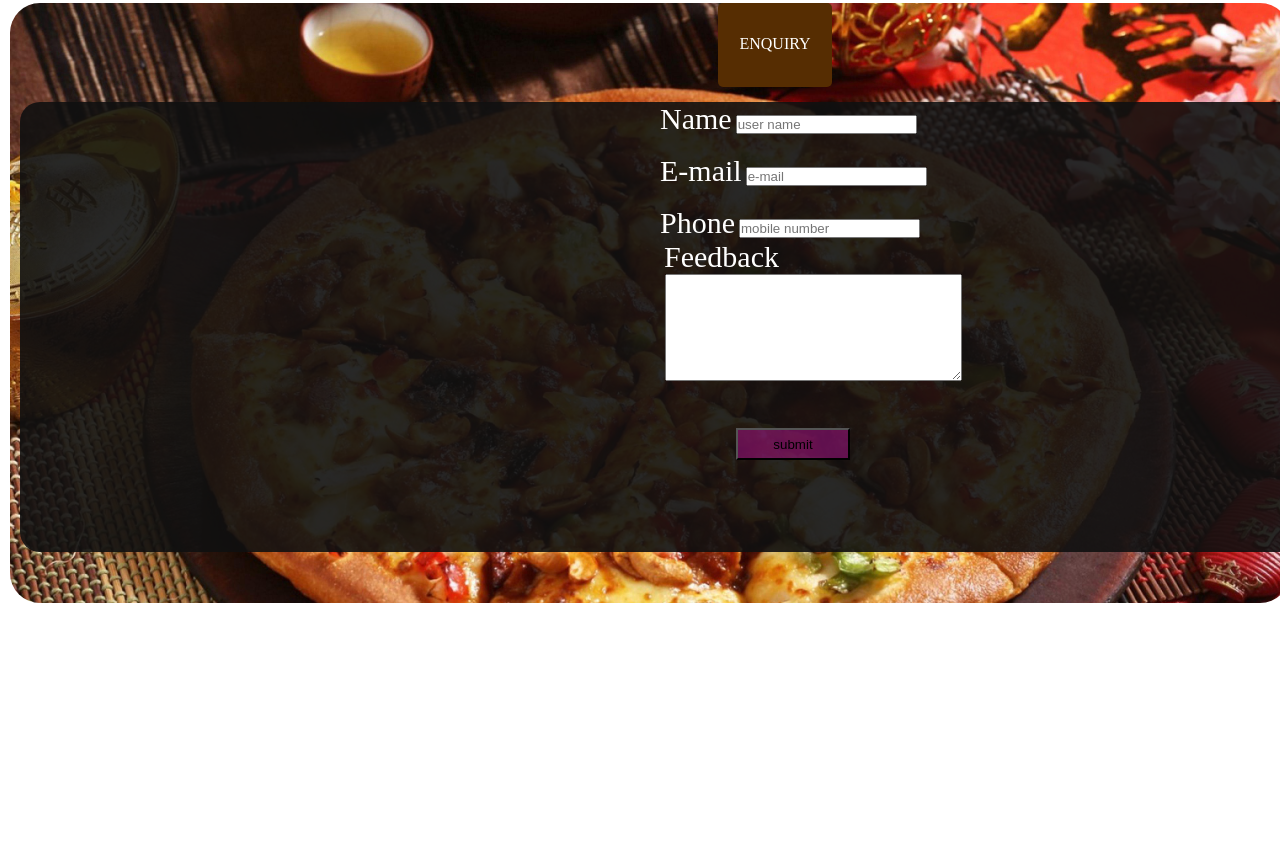
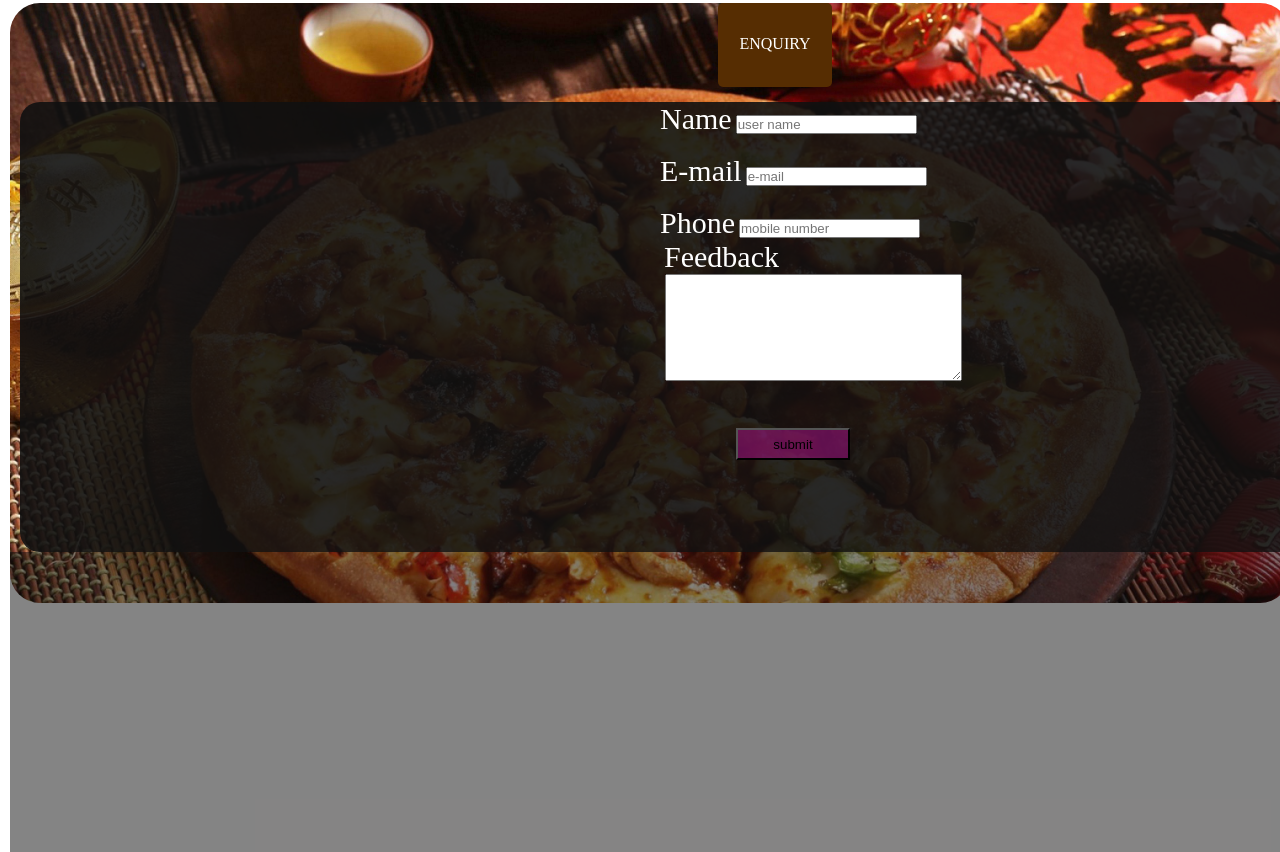
Before and after one commit to ABHINAVPOOKKAD/hotelgallery, a plain HTML site: page index.html in a window 1280 px wide. Shown: the part 1742-2594 px from the top of the page. Before the commit the page ends 2345 px from the top, so only its background shows below. Drawn offline with Linux system fonts and the light colour scheme.

Commit message:
second commit

```diff
--- a/index.css
+++ b/index.css
@@ -198,3 +198,9 @@ form{
 
       }
     }
+.footer{
+    background-color: rgba(11, 10, 10,0.5);
+    height: 300px;
+    width: 100%;
+
+}
--- a/index.html
+++ b/index.html
@@ -135,6 +135,9 @@
 
 
         </div>
+        <footer class ="footer">
+
+        </footer>
 
 </body>
 </html>
```
